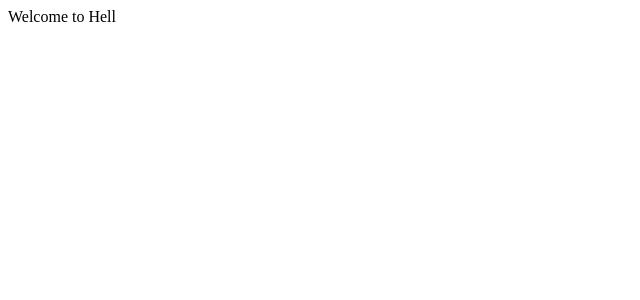
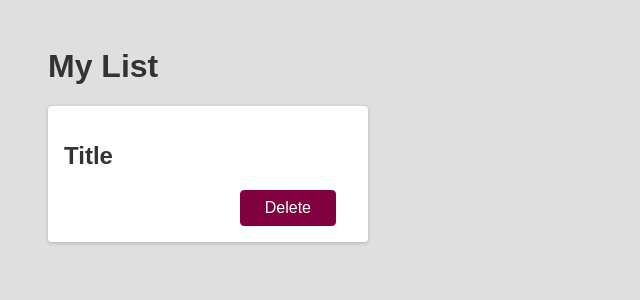
Before and after one commit to Marcus-Cox/reptilerepo-client, a React (Create React App) app: page / in a window 1280 px wide. Shown: the top 300 px of the page, without its empty margins (0-640 px from the left). Built offline with nearby package versions, Linux system fonts and the light colour scheme.

Commit message:
starting test components

```diff
--- a/public/index.html
+++ b/public/index.html
@@ -24,7 +24,7 @@
       work correctly both with client-side routing and a non-root public URL.
       Learn how to configure a non-root public URL by running `npm run build`.
     -->
-    <title>React App</title>
+    <title>Reptile Repo</title>
   </head>
   <body>
     <noscript>You need to enable JavaScript to run this app.</noscript>
--- a/src/App.js
+++ b/src/App.js
@@ -1,4 +1,11 @@
+import Todo from "./components/Todo";
+
 function App() {
-  return <div>Welcome to Hell</div>;
+  return (
+    <div>
+      <h1>My List</h1>
+      <Todo />
+    </div>
+  );
 }
 export default App;
--- /dev/null
+++ b/src/components/Todo.js
@@ -0,0 +1,12 @@
+function Todo() {
+  return (
+      <div className="card">
+        <h2>Title</h2>
+        <div className="actions">
+          <button className="btn">Delete</button>
+        </div>
+      </div>
+  );
+}
+
+export default Todo;
--- a/src/index.css
+++ b/src/index.css
@@ -0,0 +1,73 @@
+* {
+  box-sizing: border-box;
+}
+
+body {
+  font-family: sans-serif;
+  margin: 3rem;
+  background-color: #dfdfdf;
+}
+
+h1, h2 {
+  color: #333333;
+}
+
+.btn {
+  font: inherit;
+  padding: 0.5rem 1.5rem;
+  cursor: pointer;
+  border-radius: 4px;
+  background-color: #800040;
+  color: white;
+  border: 1px solid #800040;
+  margin: 0 1rem;
+}
+
+.btn:hover {
+  background-color: #9c1458;
+  border-color: #9c1458;
+}
+
+.btn--alt {
+  background-color: transparent;
+  color: #800040;
+}
+
+.btn--alt:hover {
+  background-color: #f8dae9;
+}
+
+.card {
+  background-color: white;
+  border-radius: 4px;
+  box-shadow: 0 1px 4px rgba(0, 0, 0, 0.2);
+  padding: 1rem;
+  width: 20rem;
+}
+
+.actions {
+  text-align: right;
+}
+
+.modal {
+  box-shadow: 0 1px 4px rgba(0, 0, 0, 0.2);
+  border-radius: 6px;
+  background-color: white;
+  padding: 1rem;
+  text-align: center;
+  width: 30rem;
+  z-index: 10;
+  position: fixed;
+  top: 20vh;
+  left: calc(50% - 15rem);
+}
+
+.backdrop {
+  position: fixed;
+  z-index: 1;
+  background-color: rgba(0, 0, 0, 0.75);
+  width: 100%;
+  height: 100vh;
+  top: 0;
+  left: 0;
+}
```
